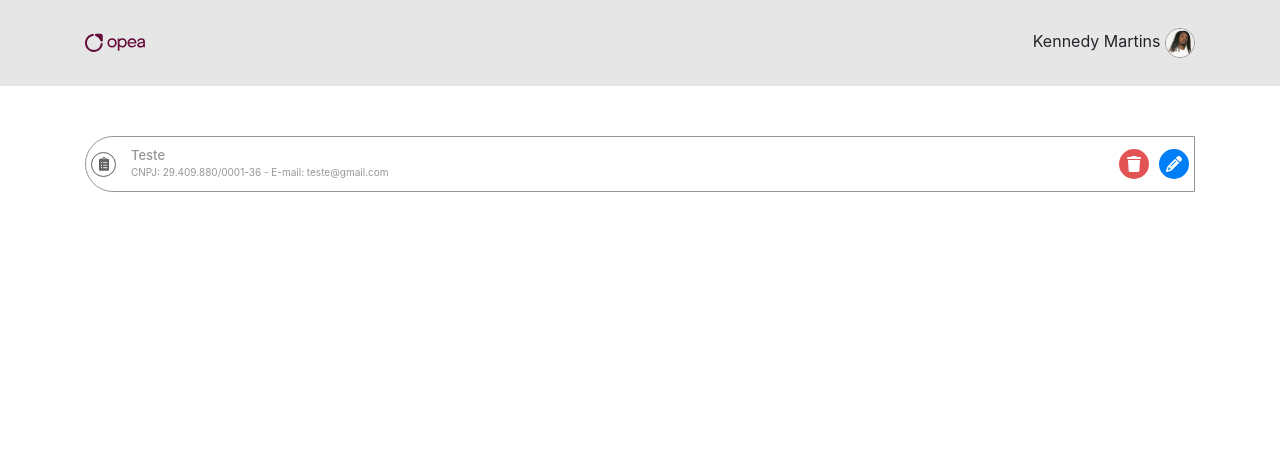
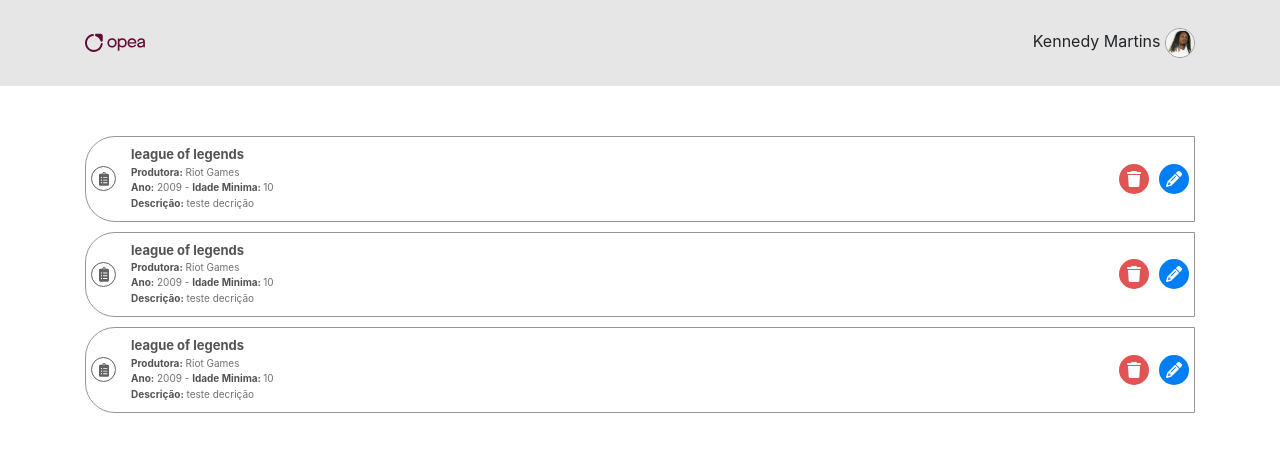
Before and after one commit to KennedyMartinsB/Avaliacao-Grupo-ICOM, an Angular app in the folder avaliacao-icom/: page / in a window 1280 px wide. Shown: the top 452 px of the page. Built offline with nearby package versions, Linux system fonts and the light colour scheme; data requests are answered from the project's data file.

Commit message:
Feature: listagem de jogos feita pela API

```diff
--- a/avaliacao-icom/angular.json
+++ b/avaliacao-icom/angular.json
@@ -20,7 +20,6 @@
             "outputPath": "dist/avaliacao-icom",
             "index": "src/index.html",
             "main": "src/main.ts",
-            "proxyConfig": "proxy.conf.json",
             "polyfills": [
               "zone.js"
             ],
--- a/avaliacao-icom/src/app/app.module.ts
+++ b/avaliacao-icom/src/app/app.module.ts
@@ -6,6 +6,7 @@
 import { HomeComponent } from './pages/home/home.component';
 import { HeaderComponent } from './components/header/header.component';
 import { ItemListComponent } from './components/item-list/item-list.component';
+import { HttpClientModule } from '@angular/common/http';
 
 @NgModule({
   declarations: [
@@ -16,7 +17,8 @@
   ],
   imports: [
     BrowserModule,
-    AppRoutingModule
+    AppRoutingModule,
+    HttpClientModule
   ],
   providers: [],
   bootstrap: [AppComponent]
--- a/avaliacao-icom/src/app/components/item-list/item-list.component.html
+++ b/avaliacao-icom/src/app/components/item-list/item-list.component.html
@@ -5,10 +5,15 @@
       <img src="../../../assets/img/clipboard-list.svg" class="item-body-im" alt="Imagem Empresa">
       </div>
       <div class="item-info">
-        <h2 class="item-name">Teste</h2>
+        <h2 class="item-name"><b>{{ nome }}</b></h2>
         <p class="item-description">
-          CNPJ: 29.409.880/0001-36 - E-mail: teste@gmail.com
+          <b>Produtora:</b> {{ produtora }} <br>
+          <b>Ano:</b> {{ ano }} - <b>Idade Minima: </b> {{ idadeMinima }}
         </p>
+         <p class="item-description">
+          <b>Descrição:</b> teste decrição
+        </p>
+
       </div>
     </div>
     <div class="btn-container">
--- a/avaliacao-icom/src/app/components/item-list/item-list.component.scss
+++ b/avaliacao-icom/src/app/components/item-list/item-list.component.scss
@@ -4,13 +4,18 @@
   border: 1px solid #969696;
   border-top-left-radius: 30px;
   border-bottom-left-radius: 30px;
-  height: 56px;
-  color: #969696;
+  // height: 70px;
+  color: #707070;
   display: flex;
   flex-direction: row;
   align-items: center;
   margin-bottom: 10px;
   // padding: 10px;
+  padding: 10px 0px;
+
+  b{
+    color: #535353;
+  }
 
   .item-body-container{
     // background-color: red;
--- /dev/null
+++ b/avaliacao-icom/src/app/interface/jogo.ts
@@ -0,0 +1,8 @@
+export interface Jogo{
+  id: number;
+  nome: string;
+  ano: number;
+  produtora: string;
+  idadeMinima: number;
+  descricao : string;
+}
--- a/avaliacao-icom/src/app/pages/home/home.component.html
+++ b/avaliacao-icom/src/app/pages/home/home.component.html
@@ -1,9 +1,18 @@
 <div class="container">
   <!-- <app-modal></app-modal> -->
   <div class="item-scrool">
-    <!-- <div *ngFor="let empresa of empresas" class="list-group-item">
-      <app-item-list [id]="empresa.id" [name]="empresa.name" [cnpj]="empresa.cnpj" [email]="empresa.email" [empresaObj]="empresa"></app-item-list>
-    </div> -->
-    <app-item-list></app-item-list>
+    <div *ngFor="let jogo of jogos" >
+      <app-item-list [id]="jogo.id" [nome]="jogo.nome" [ano]="jogo.ano" [produtora]="jogo.produtora" [idadeMinima]="jogo.idadeMinima" [descricao]="jogo.descricao"></app-item-list>
+    </div>
   </div>
 </div>
+
+
+<!-- export interface Jogo{
+  id: number;
+  nome: string;
+  ano: number;
+  produtora: string;
+  idadeMinima: number;
+  descricao : string;
+} -->
--- a/avaliacao-icom/src/app/pages/home/home.component.ts
+++ b/avaliacao-icom/src/app/pages/home/home.component.ts
@@ -1,12 +1,37 @@
-import { Component } from '@angular/core';
-
+import { Component, OnInit } from '@angular/core';
+import { JogoService } from '../../service/jogo.service';
+import { Jogo } from 'src/app/interface/jogo';
 @Component({
   selector: 'app-home',
   templateUrl: './home.component.html',
   styleUrls: ['./home.component.scss']
 })
-export class HomeComponent {
+export class HomeComponent implements OnInit{
 
+  jogos: Jogo[] = [];
+  errorMessage: string | null = null;
   // assistir depois: https://www.youtube.com/watch?v=893uGY5E0XM
 
+  constructor(private jogoService: JogoService) {}
+
+  ngOnInit(){
+    this.listarJogos();
+  }
+
+  listarJogos() {
+    this.jogoService.getGames().subscribe({
+      next: (data) => {
+        this.jogos = data;
+        console.log('Dados da API recebidos com sucesso:', this.jogos);
+      },
+      error: (error: Error) => {
+        this.errorMessage = error.message; // Atribui a mensagem de erro
+        console.error('Erro ao carregar empresas:', error);
+      },
+      complete: () => {
+        console.log('Operação de carregamento de empresas concluída (Observable completo).');
+      }
+    });
+  }
+
 }
--- a/avaliacao-icom/src/app/service/jogo.service.ts
+++ b/avaliacao-icom/src/app/service/jogo.service.ts
@@ -1,9 +1,23 @@
 import { Injectable } from '@angular/core';
+import { Jogo } from '../interface/jogo';
+import { HttpClient } from '@angular/common/http';
+import { Observable } from 'rxjs';
 
 @Injectable({
   providedIn: 'root'
 })
 export class JogoService {
 
-  constructor() { }
+  private API_URL = "http://localhost:3004/jogo"
+
+  constructor(private httpClient: HttpClient) { }
+
+  getGames(): Observable<Jogo[]>{
+    return this.httpClient.get<Jogo[]>(this.API_URL);
+  }
+
+  deleteGame(id: Number): Observable<void>{
+    const del_Url = `${this.API_URL}/${id}`;
+    return this.httpClient.delete<void>(del_Url);
+  }
 }
```
Also changed, not shown: avaliacao-icom/src/app/components/item-list/item-list.component.ts (+8 -1 lines).
